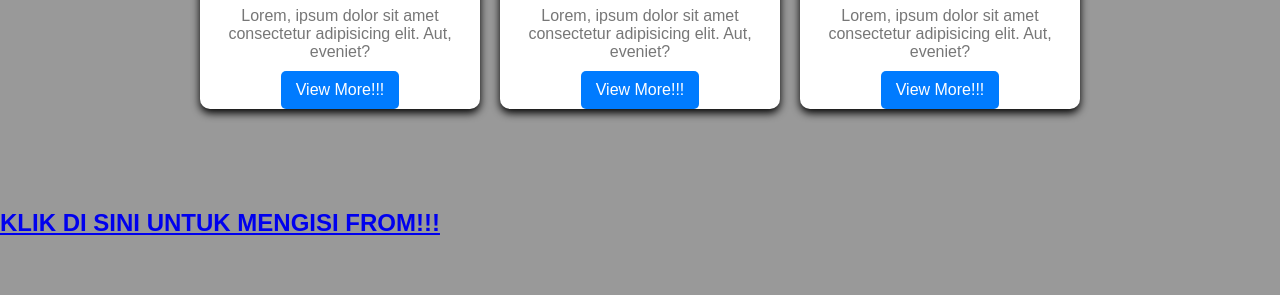
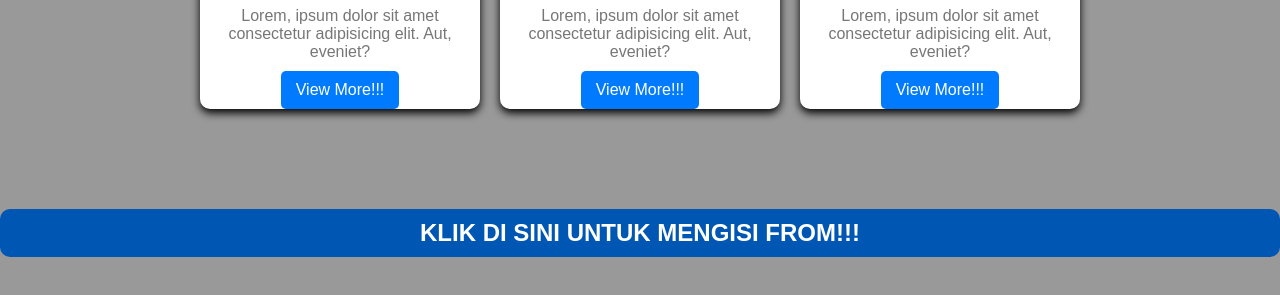
Before and after one commit to FAadhilAhmad/web-fadhil-pertama, a plain HTML site: page index.html in a window 1280 px wide. Shown: the part 415-710 px from the top of the page. Drawn offline with Linux system fonts and the light colour scheme.

Commit message:
Update style.css
penambahan link button ke from

```diff
--- a/style.css
+++ b/style.css
@@ -50,7 +50,7 @@ body{
 }
 .card{
     background-color: white;
-    width: 280px;
+    max-width: 280px;
     border-radius: 10px;
     box-shadow: 0 4px 8px rgb(0, 0, 0, 1);
 
@@ -77,3 +77,33 @@ body{
 .card-button:hover{
     background: #0056b3;
 }
+
+@media screen and (min-width: 768px){
+    .card{
+        width: 440px;
+    }
+}
+.link-button{
+    width: 200px;
+    height: 200px;
+}
+.link-from{
+    display: flex;
+    text-align: center;
+    justify-content: center;
+    padding: 10px 15px;
+    text-decoration: none;
+    background: #0056b3;
+    border-radius: 10px;
+    margin: 10px auto;
+}
+.link-from a{
+    text-decoration: none;
+    color: white;
+    border-radius: 10px;
+}
+.link-from h2{
+    justify-content: center;
+    align-items: center;
+    text-align: center;
+}
```
